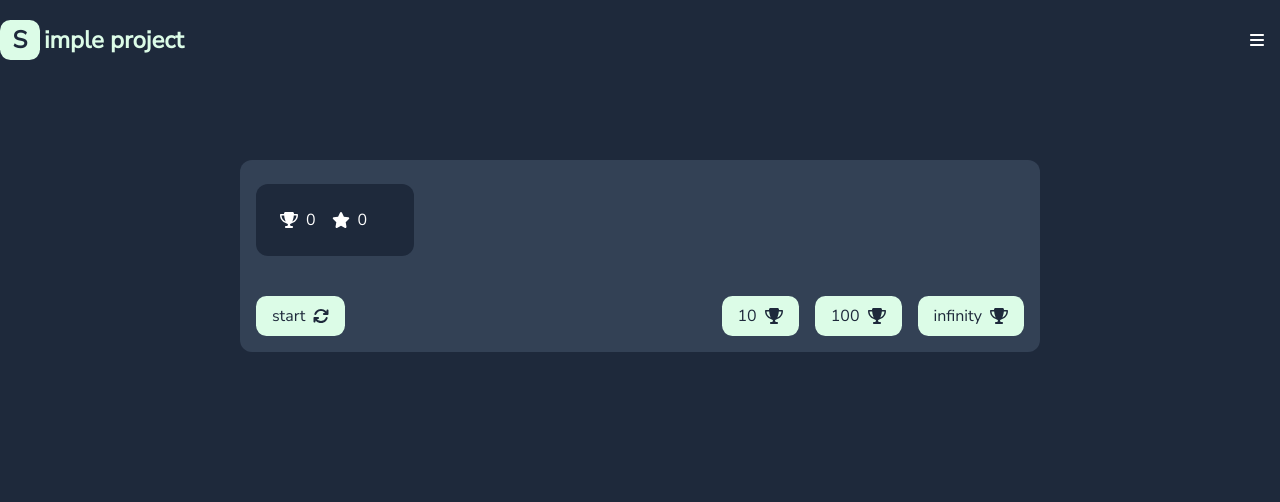
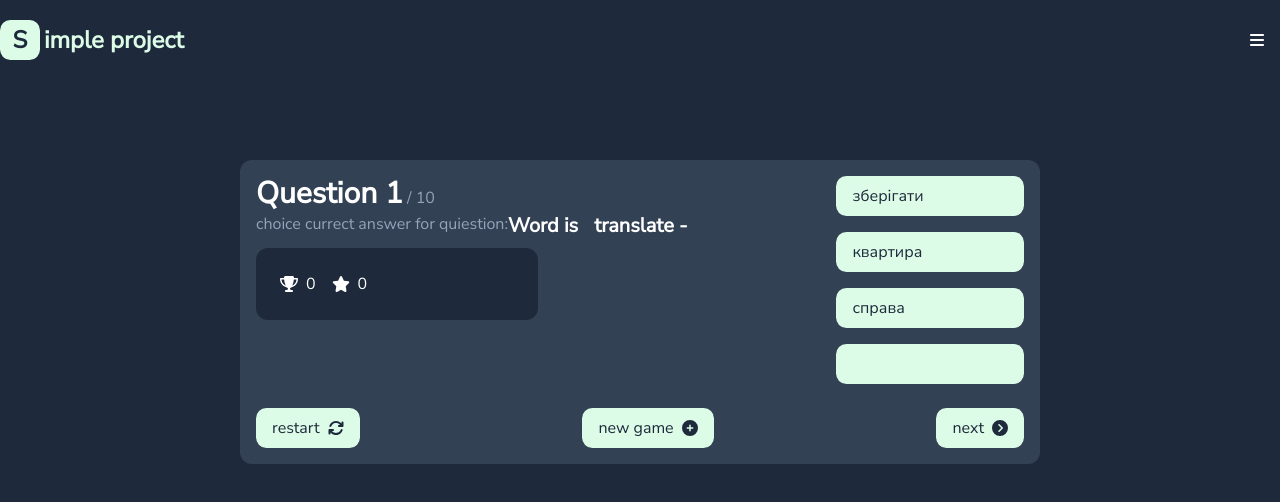
Before and after one commit to Lointainy/simple-projects, a React (Vite) app: page /project/EnglishWord in a window 1280 px wide. Shown: the top 502 px of the page. Built offline with nearby package versions, Linux system fonts and the light colour scheme.

Commit message:
fix type

```diff
--- a/src/projects/EnglishWord/EnglishWord.tsx
+++ b/src/projects/EnglishWord/EnglishWord.tsx
@@ -20,8 +20,11 @@
   const [selectedMode, setSelectedMode] = useState<string>(baseMode.toString())
   const [currentQuestion, setCurrentQuestion] = useState<number>(1) // current question number
 
-  const [answer, setAnswer] = useState<string>('') // question word == answer word
-  const [answers, setAnswers] = useState([]) // all answers
+  const [answer, setAnswer] = useState<{ word: string; wordTranlate: string }>({
+    word: '',
+    wordTranlate: '',
+  }) // question word == answer word
+  const [answers, setAnswers] = useState<{ name: string; status: boolean }[]>([]) // all answers
 
   /* SCORE */
   const [score, setScore] = useState<number>(0) // current score
@@ -32,6 +35,7 @@
 
   const getRandom = () => {
     setAnswer(words[randomValue()]) // get random word from data
+    console.log(answer)
   }
 
   const handleClickAnswer = (value: boolean) => {
@@ -76,7 +80,7 @@
   }, [score])
 
   useEffect(() => {
-    if (answer != '') {
+    if (answer != null) {
       setAnswers([{ name: answer.wordTranlate, status: true }])
       for (let i = 1; i <= answersMaxLength; i++) {
         setAnswers((prev) => [...prev, { name: words[randomValue()].wordTranlate, status: false }])
```
